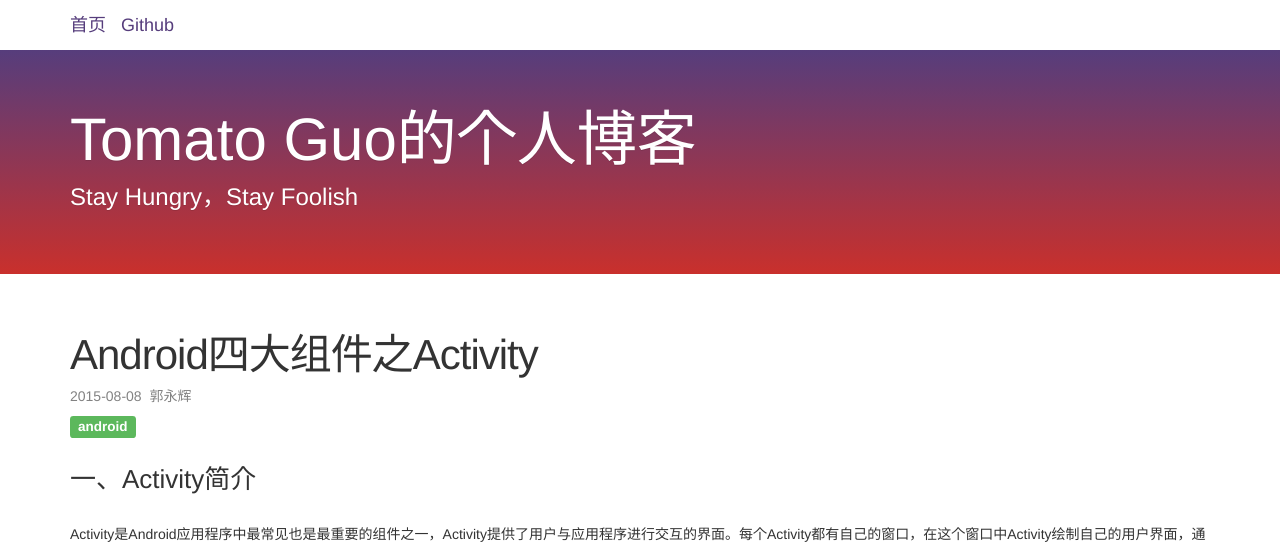
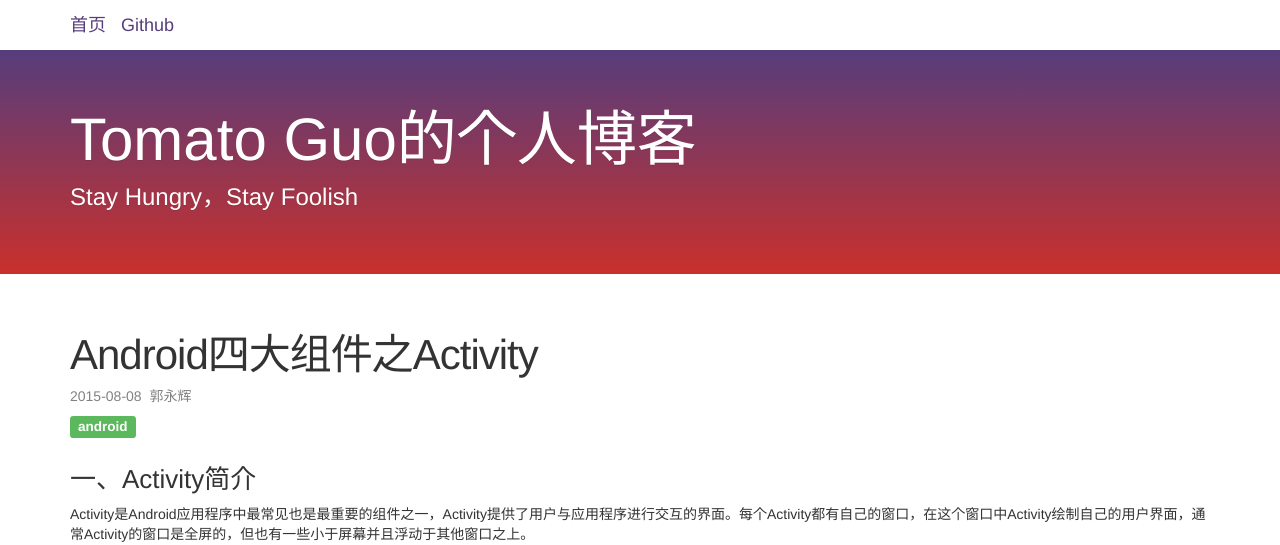
Before and after one commit to tomatoguo/tomatoguo.github.io, a Jekyll site: the page built from _posts/2015-08-08-Android&#x56DB;&#x5927;&#x7EC4;&#x4EF6;&#x4E4B;Activity.markdown, in a window 1280 px wide. Shown: the top 545 px of the page. Built offline with Jekyll 4.4.1, drawn with Linux system fonts in a browser that asks for light colours.

Commit message:
modify blog 2015-08-08-Android&#x56DB;&#x5927;&#x7EC4;&#x4EF6;&#x4E4B;Activity.markdown

```diff
--- a/_posts/2015-08-08-Android&#x56DB;&#x5927;&#x7EC4;&#x4EF6;&#x4E4B;Activity.markdown
+++ b/_posts/2015-08-08-Android&#x56DB;&#x5927;&#x7EC4;&#x4EF6;&#x4E4B;Activity.markdown
@@ -5,30 +5,32 @@
 date:   2015-08-08 20:58:50
 categories: android
 ---
+
+
 ### 一、Activity简介
-<br/>
+
 Activity是Android应用程序中最常见也是最重要的组件之一，Activity提供了用户与应用程序进行交互的界面。每个Activity都有自己的窗口，在这个窗口中Activity绘制自己的用户界面，通常Activity的窗口是全屏的，但也有一些小于屏幕并且浮动于其他窗口之上。
-<br/>
+
 ### 二、Activity生命周期
-<br/>
+
 ![activity_lifecycle.png](https://ooo.0o0.ooo/2015/08/08/55c608bdb1a12.png "activity_lifecycle.png")
-<br/>
+
 当用户进入或离开一个Android应用程序时，Activity通过调用不同的生命周期方法在上图所示的生命周期中不断进行转换。在一个Activity从启动到销毁的过程中，这些生命周期方法被调用的顺序一般是：<code>onCreate()</code> -> <code>onStart()</code> -> <code>onResume()</code> -> <code>onPause()</code> -> <code>onStop()</code> -> <code>onDestroy()</code>
-<br/>
+
 下面对这些生命周期方法进行详细介绍：
-<br/>
+
 <code>onCreate()</code>
-<br/>
+
 当Activity被初次创建时调用该生命周期方法，在<code>onCreate()</code>方法中，我们应该完成一些初始化工作，例如创建用户界面、初始化数据等，同时，该方法向我们提供了一个存储有Activity的一些状态及数据的Bundle（如果该Bundle存在的话），我们可以利用Bundle进行一些初始化工作。
-<br/>
+
 <code>onStart()</code>
-<br/>
+
 在<code>onCreate()</code>或<code>onStart()</code>方法之后被调用，调用时机为当activity变得对用户可见时。
-<br/>
+
 <code>onResume()</code>
-<br/>
+
 当Activity可以和用户进行交互时调用该方法，调用此方法后，当前Activity会处于Activity栈的栈顶。
-<br/>
+
 <code>onPause()</code>
-<br/>
+
 当系统要开始恢复其他Activity时调用此方法，该方法通常用来将未保存的变更保存到持久化数据中、停止动画和其他占用cpu的事务。此方法的实现需要占用尽量少的时间，因为直到<code>onPause()</code>返回后另一个Activity才会被系统恢复。
```
